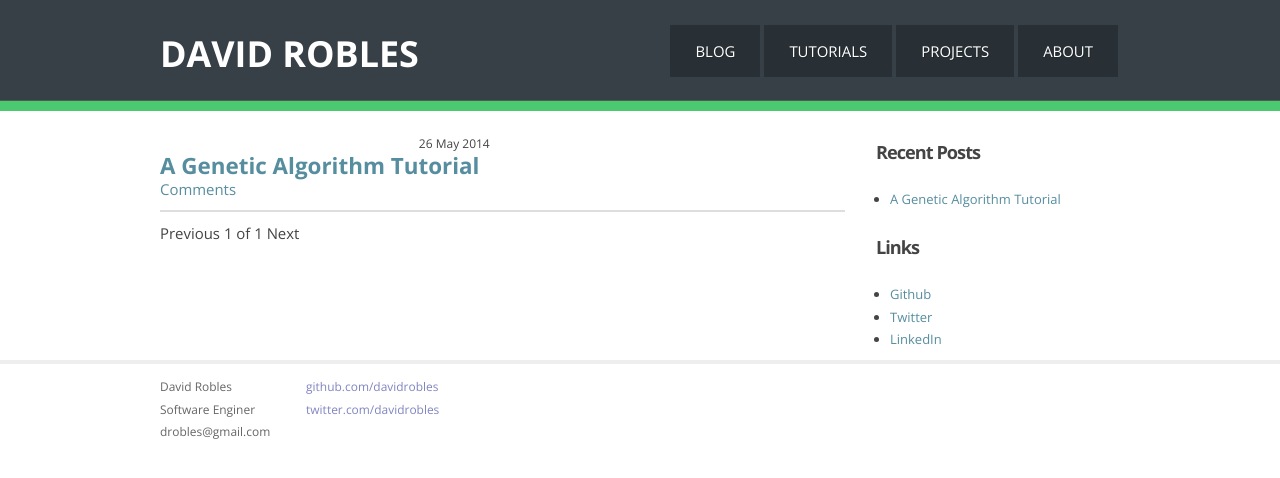
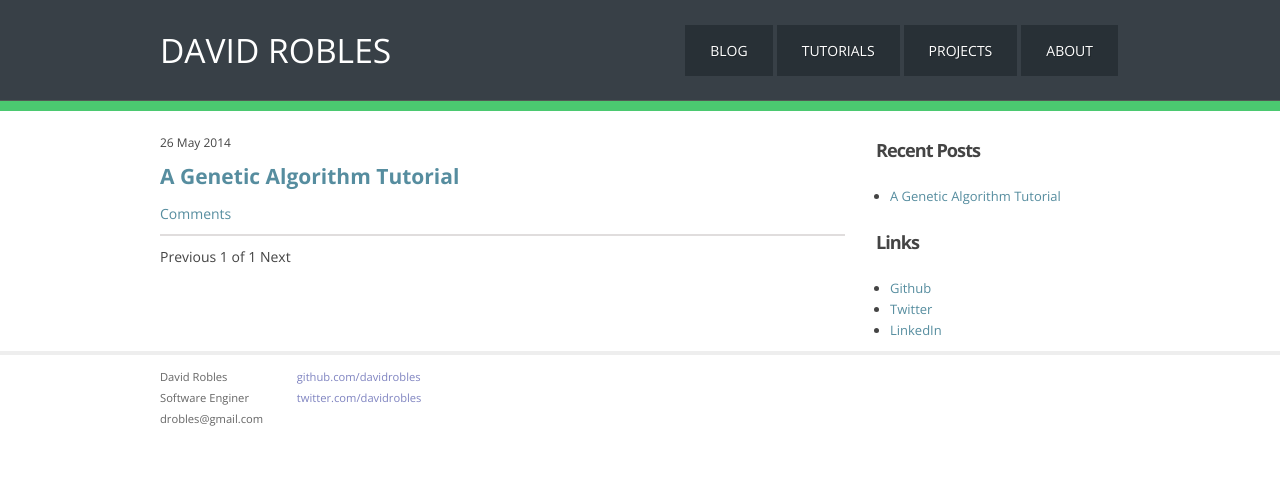
Before and after one commit to davidrobles/davidrobles.github.io, a Jekyll site: the page built from index.html, in a window 1280 px wide. Shown: the top 478 px of the page. Built offline with Jekyll 4.4.1, drawn with Linux system fonts in a browser that asks for light colours; Markdown is read by kramdown in place of the engine named in the settings; the list of posts is cut into pages by our own code.

Commit message:
multiple changes

```diff
--- a/_config.yml
+++ b/_config.yml
@@ -1,5 +1,5 @@
 name: David Robles
 markdown: redcarpet
-highlighter: pygments
+highlighter: rougess
 paginate: 2
 timezone: America/Los_Angeles
--- a/_layouts/default.html
+++ b/_layouts/default.html
@@ -16,8 +16,8 @@
 
       <div class="header">
         <div class="container">
-          <h1 class="title"><a href="/">DAVID ROBLES</a></h1>
-          <div class="menu">
+          <div id="title"><a href="/">DAVID ROBLES</a></div>
+          <div id="menu">
             <a href="/about">ABOUT</a>
             <a href="/projects">PROJECTS</a>
             <a href="/tutorials">TUTORIALS</a>
--- a/css/main.scss
+++ b/css/main.scss
@@ -5,34 +5,37 @@
 $bg-sec: #4bc970;
 $bg-2: #283036;
 
-/* Global Reset */
+$link-color: #568d9f;
+
 * {
   margin: 0;
   padding: 0;
 }
 
-html, body {
-  height: 100%;
-}
-
 body {
   font-family: 'Open Sans', Arial, sans-serif;
-  font-size: 13px;
+  font-size: 14px;
   color: #444;
   background-color: #ffffff;
   text-align: center;
 }
 
-h1, h2, h3, h4, h5, h6 {
-  font-size: 100%; }
-
-h1 {
-  margin-bottom: 1em;
+h2 {
+  color: $link-color;
+  font-size: 1.5em;
+  margin: 0.6em 0 0.8em 0;
 }
 
-h2 {
-  color: #ff4901;
-  font-size: 1.5em;
+h3 {
+  font-size: 1.3em;
+  font-weight: 600;
+  margin: 1em 0;
+}
+
+h4 {
+  font-size: 1em;
+  font-weight: 600;
+  margin: 15px 0;
 }
 
 p {
@@ -40,61 +43,47 @@
 }
 
 a {
-  color: #568d9f;
+  color: $link-color;
   text-decoration: none;
+  &:hover {
+      text-decoration: underline;
+  }
 }
 
 hr {
   border: 1px solid #e0dddd;
 }
 
-/*****************************************************************************/
-/* Home
-/*****************************************************************************/
-
-ul.posts {
-  list-style-type: none;
-  margin-bottom: 2em;
-}
-
-ul.posts li {
-  line-height: 1.75em;
-}
-
-ul.posts span {
-  color: #aaa;
-  font-family: Monaco, "Courier New", monospace;
-  font-size: 80%;
-}
-
-/********/
-/* Site
-/********/
-
-.site .menu-bar {
+.menu-bar {
   height: 10px;
   background-color: $bg-sec;
 }
 
-.site .content {
+.container {
+  margin: 0 auto;
+  width: 960px;
+  text-align: justify;
+}
+
+.site {
+  line-height: 1.5em;
+  padding: 0;
+}
+
+.content {
   width: 685px;
   padding: 20px 15px 20px 0px;
 }
 
-.site .sidebar {
+.sidebar {
   float: right;
   width: 260px;
-}
-
-.site .sidebar .widget {
+  .widget {
     font-size: 13px;
-}
-
-.site .sidebar .widget ul {
+    ul {
       margin: 10px 0 10px 30px;
     }
-
-.site .sidebar .widget .name {
+    .name {
       font-weight: 700;
       font-size: 1.4em;
       letter-spacing: -1px;
@@ -102,50 +91,34 @@
       margin-left: 1px;
       padding: 15px;
     }
-
-.container {
-  margin: 0 auto;
-  width: 960px;
+  }
 }
 
-.site {
-  font-size: 115%;
-  text-align: justify;
-  width: 100%;
-  margin: 0;
-  line-height: 1.5em;
-  padding: 0;
-}
+.header {
 
-.site .header {
   background-color: $bg-color;
   height: 100px;
   border-bottom: 1px solid #515953;
-}
 
-
-.site .header h1.title {
+  #title {
     display: inline-block;
     margin-top: 1.2em;
     margin-bottom: 2em;
     font-size: 2.4em;
     float: left;
+    font-weight: 500;
+    a {
+      color: #ffffff;
+      &:hover {
+        color: #000;
+      }
+    }
   }
 
-.site .header h1.title a {
-  color: #ffffff;
-}
-
-.site .header h1.title a:hover {
-  color: #000;
-}
-
-.site .header .menu {
+  #menu {
     width: 550px;
     float: right;
-}
-
-.site .header .menu a {
+    a {
       margin: 25px 2px;
       font-size: 1em;
       float: right;
@@ -153,71 +126,58 @@
       text-shadow: 1px 1px 0 rgba(0,0,0,0.2);
       background-color: #283036;
       padding: 15px 25px;
+      &:hover {
+        background-color: #222;
+      }
+    }
   }
 
-.site .header .menu a:hover {
-  background-color: #222;
 }
 
-.site .meta {
+.meta {
   color: #000;
   text-transform: uppercase;
   font-size: 0.85em;
   font-weight: bold;
 }
 
-.site .footer {
+.footer {
   clear: both;
   font-size: 80%;
   color: #666;
   border-top: 4px solid #eee;
   margin-top: 2em;
   overflow: hidden;
-}
-
-.site .footer .contact {
+  .contact {
     float: left;
     margin-right: 3em;
-}
-
-.site .footer .contact a {
+    a {
       color: #8085C1;
     }
-
-.site .footer .rss {
+  }
+  .rss {
     margin-top: 1.1em;
     margin-right: -.2em;
     float: right;
+    img {
+      border: 0;
     }
-
-.site .footer .rss img {
-  border: 0;
+  }
 }
 
 /*********/
 /* Posts */
 /*********/
 
-/* standard */
-.post pre {
+.post {
+  pre {
     border: 1px solid #ddd;
     background-color: #eef;
-  padding: 5px 10px;
+    padding: 8px 10px;
   }
-
-.post ul, .post ol {
+  ul, ol {
     margin-left: 2em;
   }
-
-.post code {
-  font-size: 13px;
-  border: 1px solid #ddd;
-  background-color: #eef;
-  padding: 0 .2em;
-}
-
-.post pre code {
-  border: none;
 }
 
 /* terminal */
```
Also changed, not shown: _drafts/turn-based-games-api.md (+10 -13 lines). Lines whose indentation alone changed are shown as unchanged.
